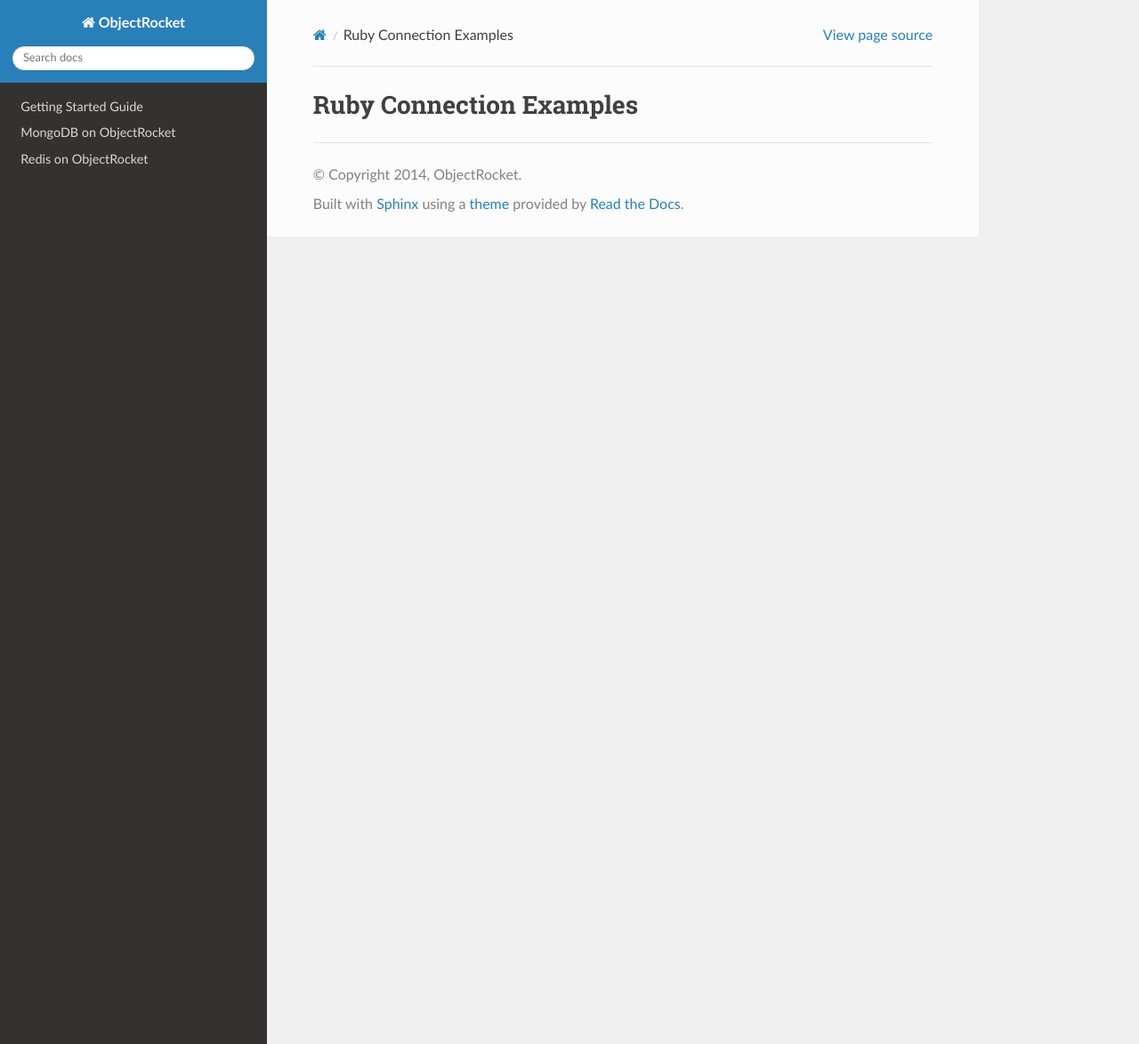
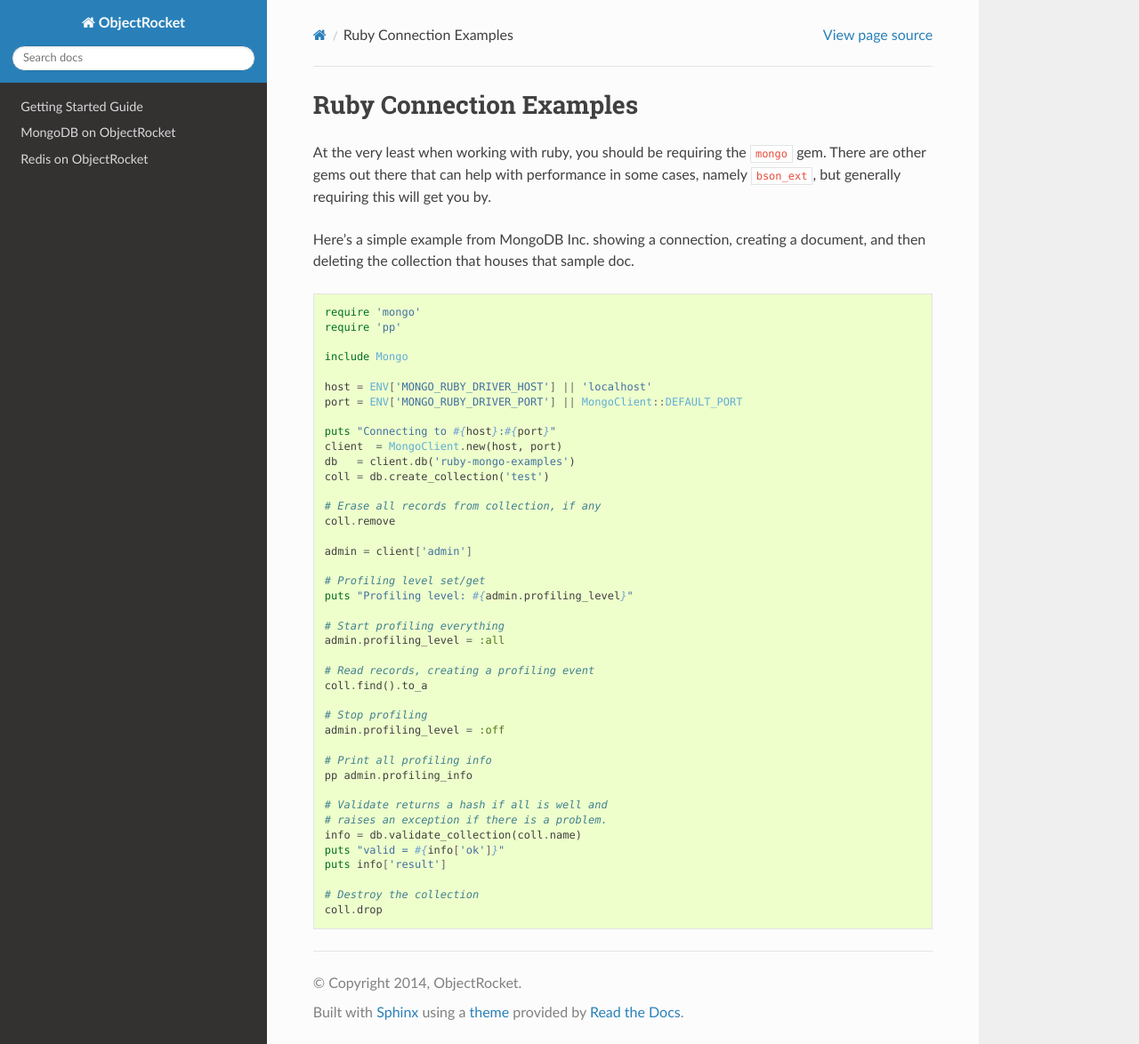
Before and after one commit to zcorleissen/documentation, a Sphinx documentation site: the page built from source/ruby_examples.rst, in a window 1280 px wide and 1174 px high. Shown: the whole window at 89% size. Built offline with Sphinx 7.4.7 and the Read the Docs theme 2.0.0, drawn with Linux system fonts in a browser that asks for light colours; pages that are not in the unit, such as notebooks, are missing from menus.

Commit message:
ruby example, testing highlighting

```diff
--- a/source/ruby_examples.rst
+++ b/source/ruby_examples.rst
@@ -1,2 +1,50 @@
 Ruby Connection Examples
 ========================
+
+At the very least when working with ruby, you should be requiring the ``mongo`` gem. There are other gems out there that can help with performance in some cases, namely ``bson_ext``, but generally requiring this will get you by.
+
+Here's a simple example from MongoDB Inc. showing a connection, creating a document, and then deleting the collection that houses that sample doc.
+
+.. code-block:: ruby
+
+	require 'mongo'
+	require 'pp'
+
+	include Mongo
+
+	host = ENV['MONGO_RUBY_DRIVER_HOST'] || 'localhost'
+	port = ENV['MONGO_RUBY_DRIVER_PORT'] || MongoClient::DEFAULT_PORT
+
+	puts "Connecting to #{host}:#{port}"
+	client  = MongoClient.new(host, port)
+	db   = client.db('ruby-mongo-examples')
+	coll = db.create_collection('test')
+
+	# Erase all records from collection, if any
+	coll.remove
+
+	admin = client['admin']
+
+	# Profiling level set/get
+	puts "Profiling level: #{admin.profiling_level}"
+
+	# Start profiling everything
+	admin.profiling_level = :all
+
+	# Read records, creating a profiling event
+	coll.find().to_a
+
+	# Stop profiling
+	admin.profiling_level = :off
+
+	# Print all profiling info
+	pp admin.profiling_info
+
+	# Validate returns a hash if all is well and
+	# raises an exception if there is a problem.
+	info = db.validate_collection(coll.name)
+	puts "valid = #{info['ok']}"
+	puts info['result']
+
+	# Destroy the collection
+	coll.drop
```
